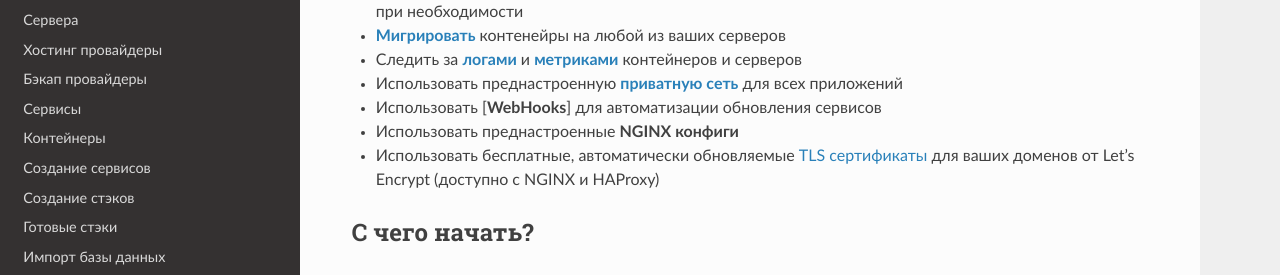
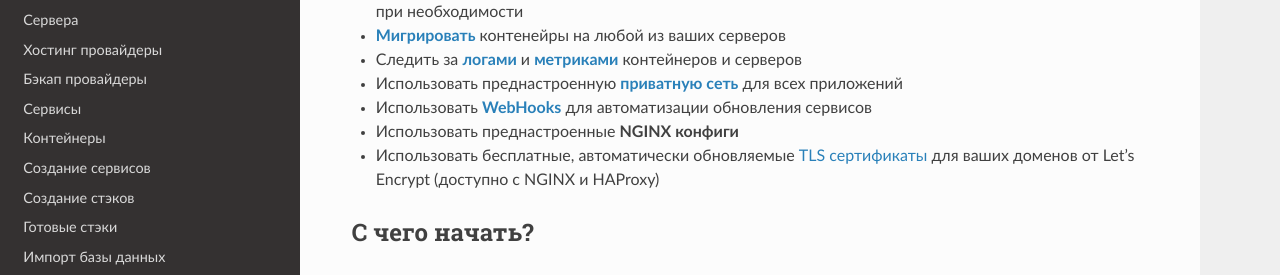
Before and after one commit to d2cio/docs-ru, an MkDocs documentation site: the page built from docs/index.md, in a window 1280 px wide and 900 px high, scrolled down 513 px. Shown: the part 247-522 px from the top of the window. Built offline with MkDocs 1.6.1, drawn with Linux system fonts in a browser that asks for light colours; nearby versions of some CDN libraries; old or Windows-style settings are respelled for this version of MkDocs; part of the change alters nothing that is shown.

```diff
--- a/docs/index.md
+++ b/docs/index.md
@@ -21,7 +21,7 @@ D2C это веб-сервис и ничего устанавливать не
 - [**Мигрировать**](/platform/migration/) контенейры на любой из ваших серверов
 - Следить за [**логами**](/platform/logs/) и [**метриками**](/platform/metrics/) контейнеров и серверов
 - Использовать преднастроенную [**приватную сеть**](/platform/private-network/) для всех приложений
-- Использовать [**WebHooks**] для автоматизации обновления сервисов
+- Использовать [**WebHooks**](/platform/webhooks/) для автоматизации обновления сервисов
 - Использовать преднастроенные **NGINX конфиги**
 - Использовать бесплатные, автоматически обновляемые [TLS сертификаты](/platform/domains-and-certificates/) для ваших доменов от Let's Encrypt (доступно с NGINX и HAProxy)
 
```
